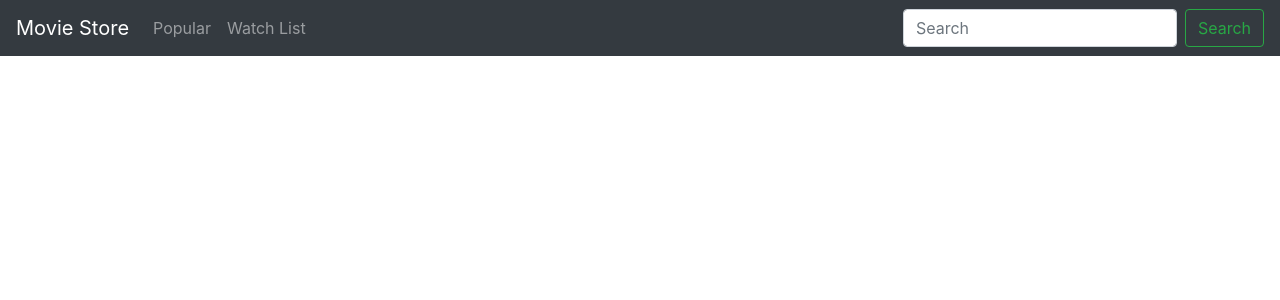
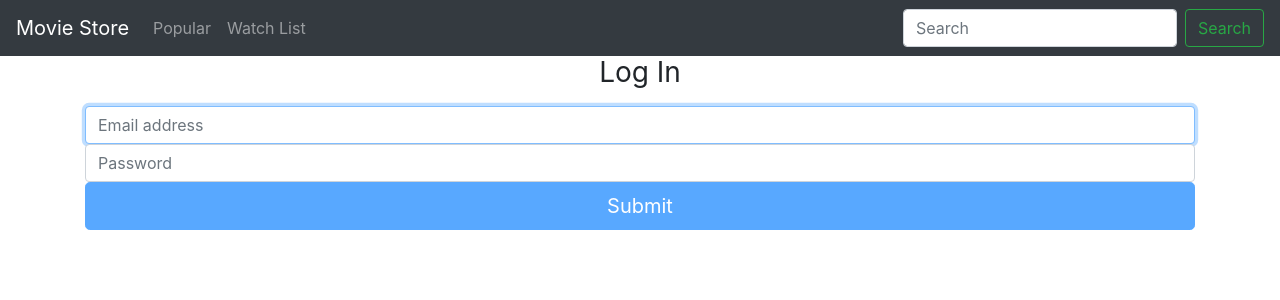
Before and after one commit to martachupil/smdb-ui, an Angular app: page /login in a window 1280 px wide. Before the commit this address led to /. Shown: the top 300 px of the page. Built offline with nearby package versions, Linux system fonts and the light colour scheme.

Commit message:
add login page

```diff
--- a/src/app/app-routing.module.ts
+++ b/src/app/app-routing.module.ts
@@ -16,7 +16,7 @@ const routes: Routes = [
     component: PopularPageComponent
   },
   {
-    path: 'sign-up',
+    path: 'login',
     component: SignUpPageComponent
   },
   {
--- a/src/app/movies-store-title/moives-store-title.component.html
+++ b/src/app/movies-store-title/moives-store-title.component.html
@@ -3,7 +3,7 @@
     <h1 class="jumbotron-heading">Movies Store</h1>
     <p class="lead text-muted">The Latest Movies Straight From The Cinema</p>
     <p>
-      <a class="btn btn-outline-default" routerLink="/sign-up">Sign up</a>
+      <a class="btn btn-outline-default" routerLink="/login">Log In</a>
       <a class="btn btn-outline-primary" routerLink="/register">Register</a>
     </p>
   </div>
--- a/src/app/register-page/register-page.component.ts
+++ b/src/app/register-page/register-page.component.ts
@@ -11,8 +11,6 @@ import { AuthService } from '../services/auth.service';
 })
 export class RegisterPageComponent implements OnInit {
   registerForm: FormGroup;
-  loading = false;
-  submitted = false;
   error: string = null;
 
   constructor(
@@ -33,19 +31,12 @@ export class RegisterPageComponent implements OnInit {
     const val = this.registerForm.value as User;
     try {
       const result = await this.auth.register(val).toPromise();
+      //this.router.navigate(['/']);
 
       console.log(result);
     } catch (err) {
       this.error = 'Failed to create user';
       console.error(err.error);
     }
-    // this.authService.login(credentials)
-    //   .subscribe(result => {
-    //     if (result)
-    //       this.router.navigate(['/']);
-    //     else
-    //       this.invalidLogin = true;
-    //   });
   }
-
 }
--- a/src/app/sign-up-page/sign-up-page.component.html
+++ b/src/app/sign-up-page/sign-up-page.component.html
@@ -1,22 +1,34 @@
 <div class="container">
-  <div class="text-center" style="width:280px; margin: 100px auto">
-    <form class="form-signin">
-      <h1 class="h3 mb-3 font-weight-normal">Please sign in</h1>
-      <label for="inputEmail" class="sr-only">Email address</label>
-      <input type="email" id="inputEmail" style="margin: 0 0 15px 0" class="form-control" placeholder="Email address"
-        required="" autofocus="">
+  <div class="text-center">
+    <form class="form-signin" [formGroup]="loginForm" (ngSubmit)="doLogin()">
+      <h1 class="h3 mb-3 font-weight-normal">Log In</h1>
 
-      <label for="inputPassword" class="sr-only">Password</label>
+      <div *ngIf="error" class="alert alert-danger">
+        {{error}}
+      </div>
 
-      <input type="password" id="inputPassword" style="margin: 0 0 15px 0" class="form-control" placeholder="Password"
-        required="">
-      <div class="checkbox mb-3">
-        <label>
-          <input type="checkbox" value="remember-me"> Remember me
-        </label>
-      </div>
-      <button class="btn btn-lg btn-primary btn-block" type="submit">Sign in</button>
-      <p class="mt-5 mb-3 text-muted">© 2019</p>
+      <input
+        type="email"
+        formControlName="email"
+        class="form-control"
+        placeholder="Email address"
+        required
+        autofocus
+      />
+
+      <input
+        type="password"
+        formControlName="password"
+        class="form-control"
+        placeholder="Password"
+        required
+      />
+
+      <button
+        class="btn btn-lg btn-primary btn-block"
+        type="submit"
+        [disabled]="!loginForm.valid"
+      >Submit</button>
     </form>
   </div>
 </div>
--- a/src/app/sign-up-page/sign-up-page.component.ts
+++ b/src/app/sign-up-page/sign-up-page.component.ts
@@ -1,4 +1,8 @@
 import { Component, OnInit } from '@angular/core';
+import { Router } from '@angular/router';
+import { FormGroup, Validators, FormControl } from '@angular/forms';
+import { Credentials } from '../models/user';
+import { AuthService } from '../services/auth.service';
 
 @Component({
   selector: 'app-sign-up-page',
@@ -7,9 +11,32 @@ import { Component, OnInit } from '@angular/core';
 })
 export class SignUpPageComponent implements OnInit {
 
-  constructor() { }
+  loginForm: FormGroup;
+  error: string = null;
+
+  constructor(
+    private router: Router,
+    private auth: AuthService
+  ) { }
 
   ngOnInit() {
+    this.loginForm = new FormGroup({
+      email:  new FormControl(null, Validators.compose([Validators.required, Validators.email])),
+      password:  new FormControl(null, Validators.required)
+    });
+  }
+
+  async doLogin() {
+    this.error = null;
+    const val = this.loginForm.value as Credentials;
+    try {
+      const result = await this.auth.login(val).toPromise();
+      // this.router.navigate(['/']);
+      console.log('login OK', result);
+    } catch (err) {
+      this.error = err.error.message || 'Bad email or password';
+      console.error(err.error);
+    }
   }
 
 }
```
